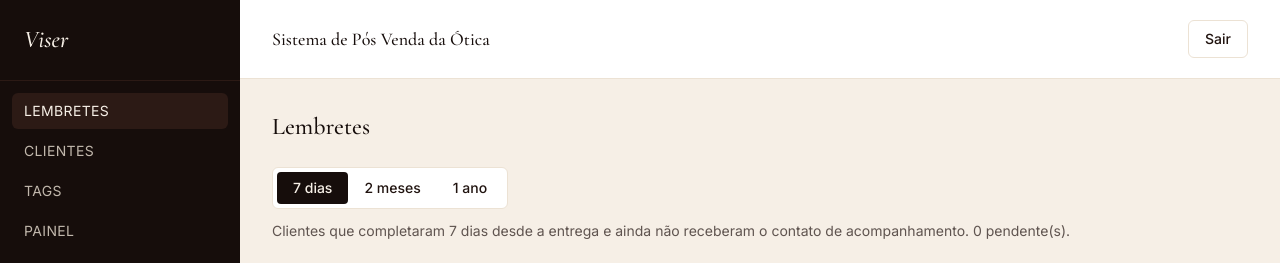
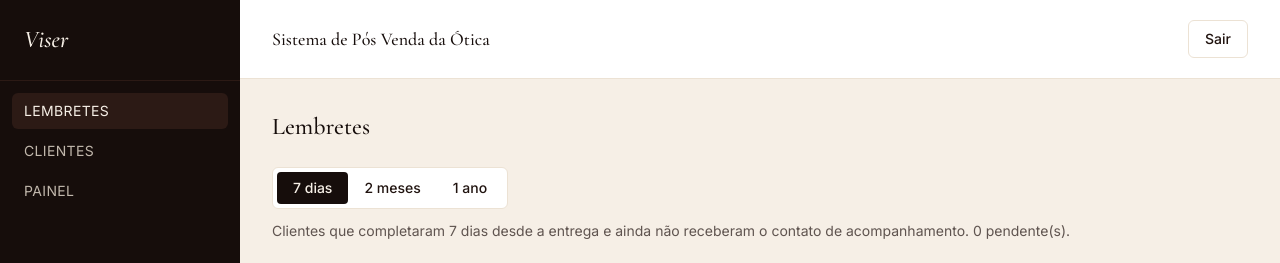
Before and after one commit to gabriel-kuhn20/projectViser, a React (Vite) app in the folder frontend/: page / in a window 1280 px wide. Shown: the top 263 px of the page. Built offline with nearby package versions, Linux system fonts and the light colour scheme; no server answers; sample sign-in values are in the browser's storage.

Commit message:
fix: esconde o item Tags do menu para atendente

```diff
--- a/frontend/src/componentes_layout/MenuLateral.tsx
+++ b/frontend/src/componentes_layout/MenuLateral.tsx
@@ -4,7 +4,7 @@ import { usarAutenticacao } from "../hooks_dados/useAutenticacao";
 const itensMenu = [
     { rotulo: "Lembretes", rota: "/", restritoAdmin: false },
     { rotulo: "Clientes", rota: "/clientes", restritoAdmin: false },
-    { rotulo: "Tags", rota: "/tags", restritoAdmin: false },
+    { rotulo: "Tags", rota: "/tags", restritoAdmin: true },
     { rotulo: "Painel", rota: "/painel", restritoAdmin: false },
     { rotulo: "Atendentes", rota: "/atendentes", restritoAdmin: true },
 ];
```
